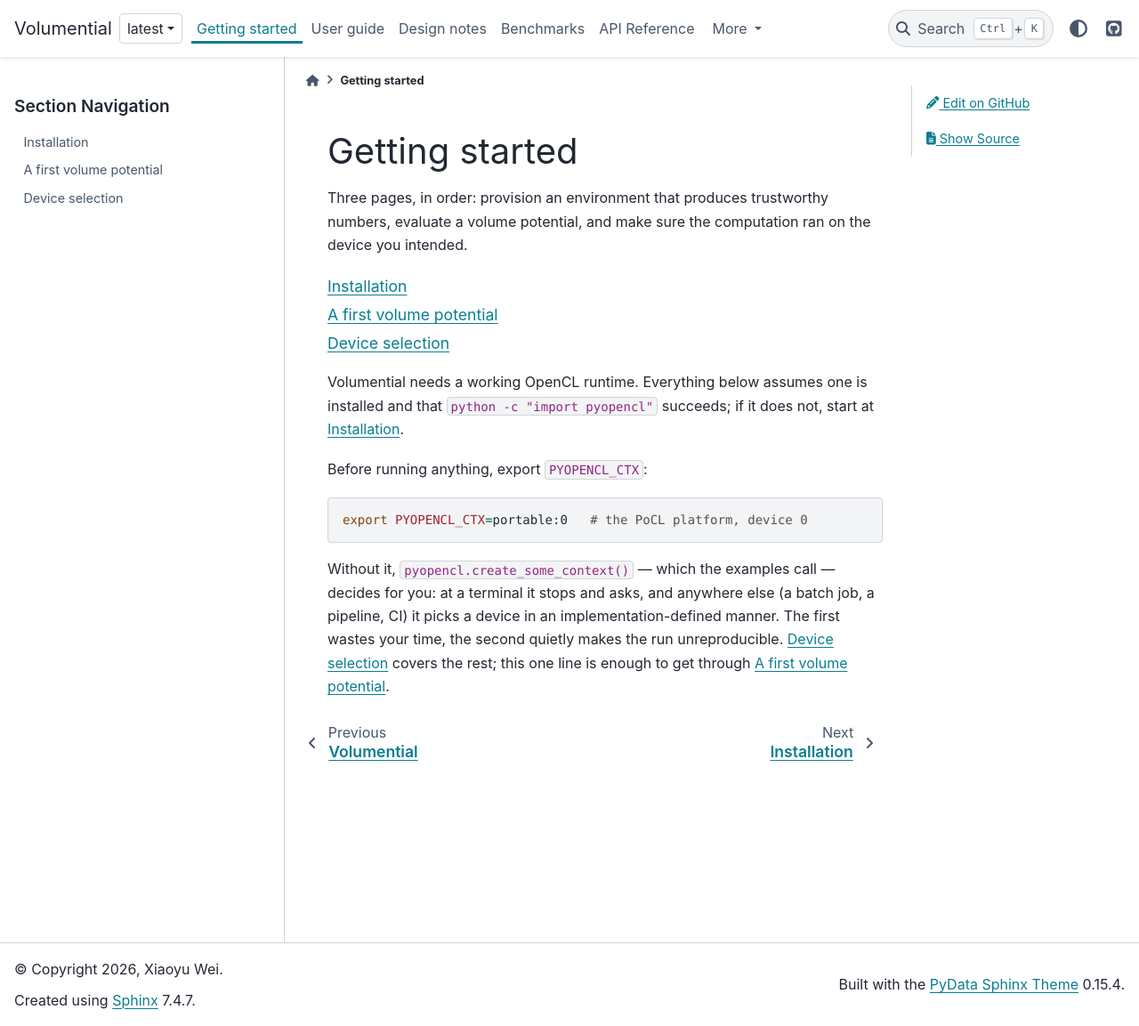
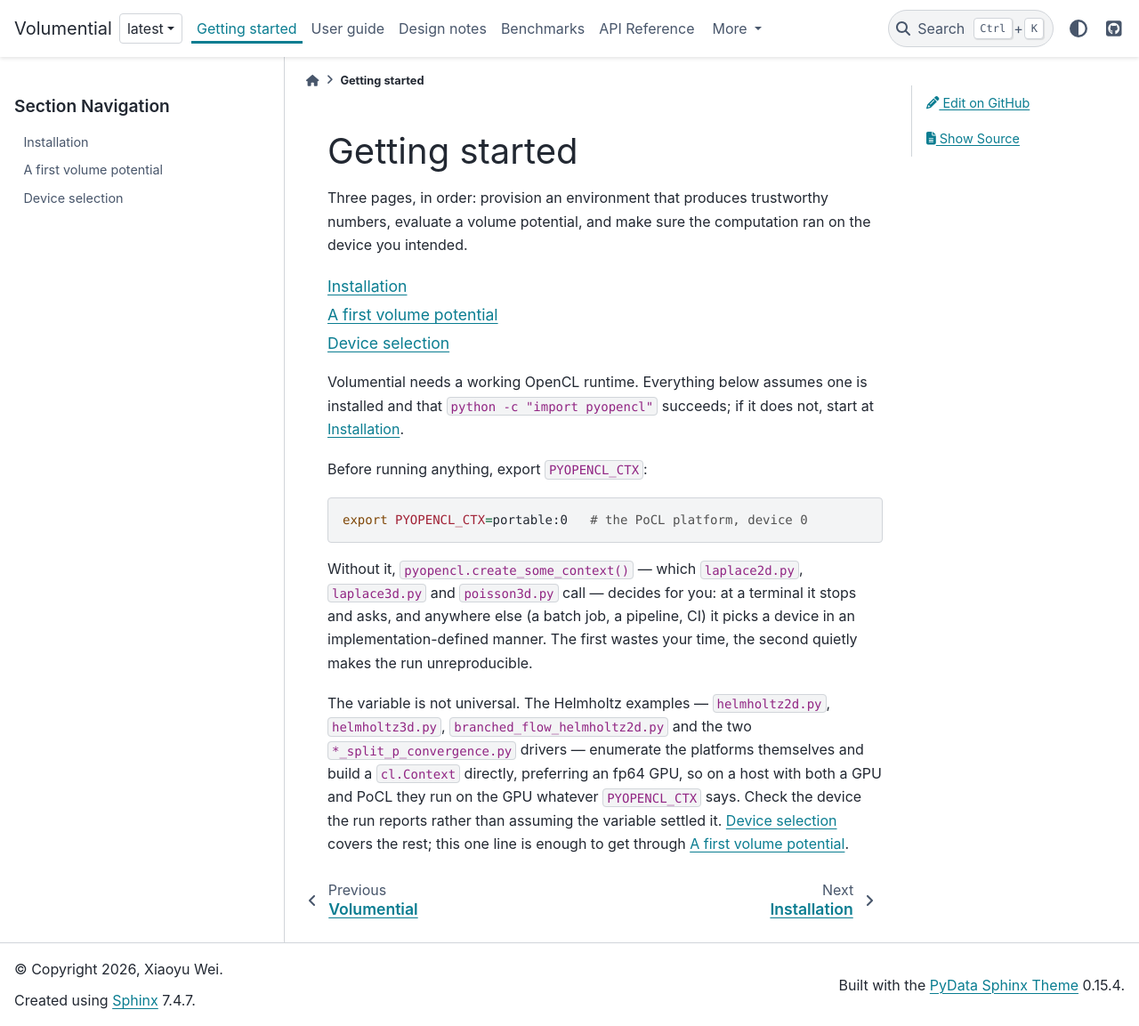
Before and after one commit to xywei/volumential, a Sphinx documentation site: the page built from doc/source/getting-started/index.md, in a window 1280 px wide and 1153 px high. Shown: the whole window at 89% size. Built offline with Sphinx 7.4.7 and the PyData theme 0.15.4, drawn with Linux system fonts in a browser that asks for light colours.

Commit message:
docs: fix the remote recipe, and say which examples ignore PYOPENCL_CTX
Two more, both the same shape as findings already fixed elsewhere in the
tree -- a correction applied in one place and not in its duplicate.

* DEVELOPMENT.md's Remote Setup block still activated micromamba and ran
  ``uv sync`` with no ``UV_PROJECT_ENVIRONMENT`` export, so it reproduced
  exactly the trap the Local Setup block now warns about.  It carries the
  export, and a note that the failure is worse remotely: the missing PoCL
  runtime surfaces as a device error hours into a job rather than at
  provisioning time.
* ``PYOPENCL_CTX`` does not reach every example.  ``laplace2d``,
  ``laplace3d`` and ``poisson3d`` call ``create_some_context`` and honour it;
  ``helmholtz2d``, ``helmholtz3d``, ``branched_flow_helmholtz2d`` and the two
  ``*_split_p_convergence`` drivers carry their own ``_select_opencl_device``,
  prefer the first fp64 GPU and build a ``cl.Context`` directly, so on a host
  with both a GPU and PoCL they ignore the variable.  The getting-started
  index, the device-selection page (which gets a short section on it) and the
  tutorial's list of other examples all say so now, with the standing advice
  to read the device off the run rather than infer it from the environment.

Build and linkcheck clean.

````diff
--- a/doc/source/getting-started/index.md
+++ b/doc/source/getting-started/index.md
@@ -22,9 +22,17 @@ Before running anything, export `PYOPENCL_CTX`:
 export PYOPENCL_CTX=portable:0   # the PoCL platform, device 0
 ```
 
-Without it, `pyopencl.create_some_context()` — which the examples call —
-decides for you: at a terminal it stops and asks, and anywhere else (a batch
-job, a pipeline, CI) it picks a device in an implementation-defined manner. The
-first wastes your time, the second quietly makes the run unreproducible.
+Without it, `pyopencl.create_some_context()` — which `laplace2d.py`,
+`laplace3d.py` and `poisson3d.py` call — decides for you: at a terminal it
+stops and asks, and anywhere else (a batch job, a pipeline, CI) it picks a
+device in an implementation-defined manner. The first wastes your time, the
+second quietly makes the run unreproducible.
+
+The variable is not universal. The Helmholtz examples —
+`helmholtz2d.py`, `helmholtz3d.py`, `branched_flow_helmholtz2d.py` and the two
+`*_split_p_convergence.py` drivers — enumerate the platforms themselves and
+build a `cl.Context` directly, preferring an fp64 GPU, so on a host with both a
+GPU and PoCL they run on the GPU whatever `PYOPENCL_CTX` says. Check the device
+the run reports rather than assuming the variable settled it.
 {doc}`device-selection` covers the rest; this one line is enough to get through
 {doc}`first-volume-potential`.
````
Also changed, not shown: DEVELOPMENT.md (+7 -0 lines), doc/source/getting-started/device-selection.md (+16 -2 lines), doc/source/getting-started/first-volume-potential.md (+2 -1 lines).
